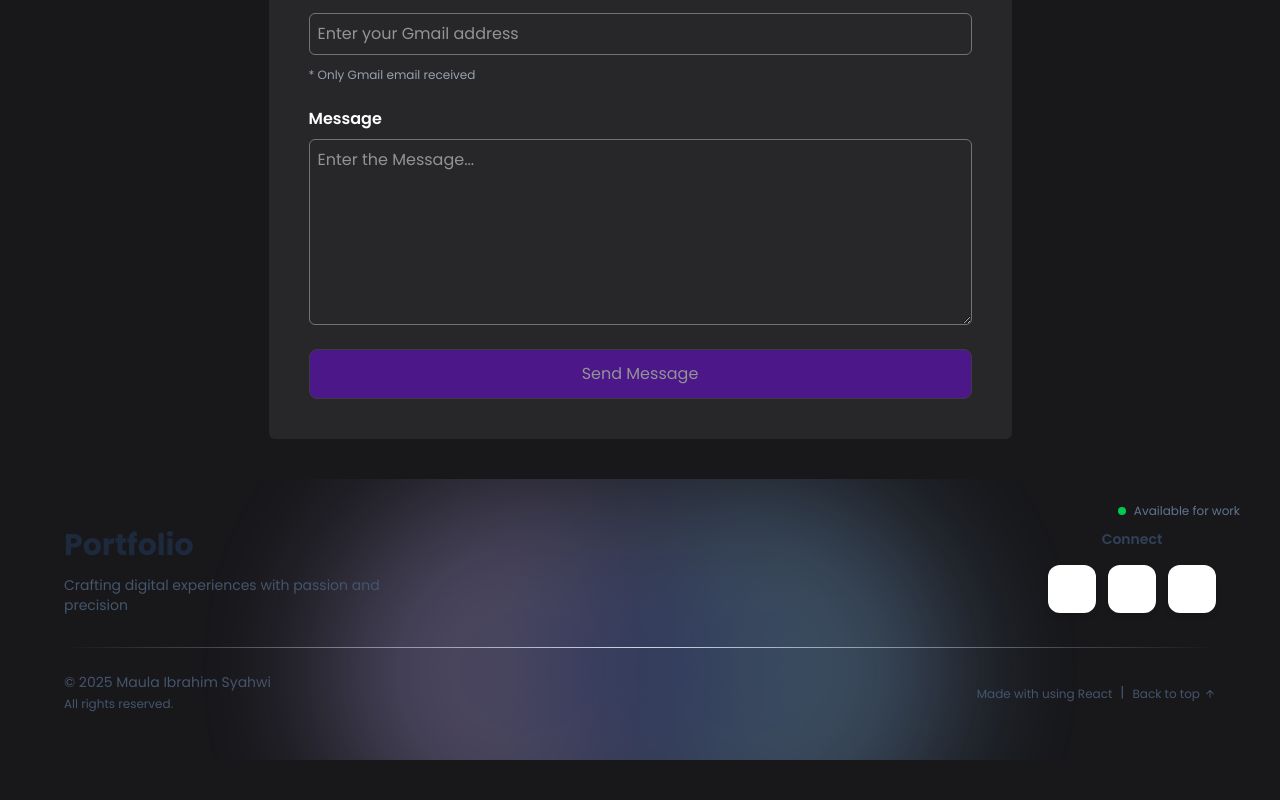
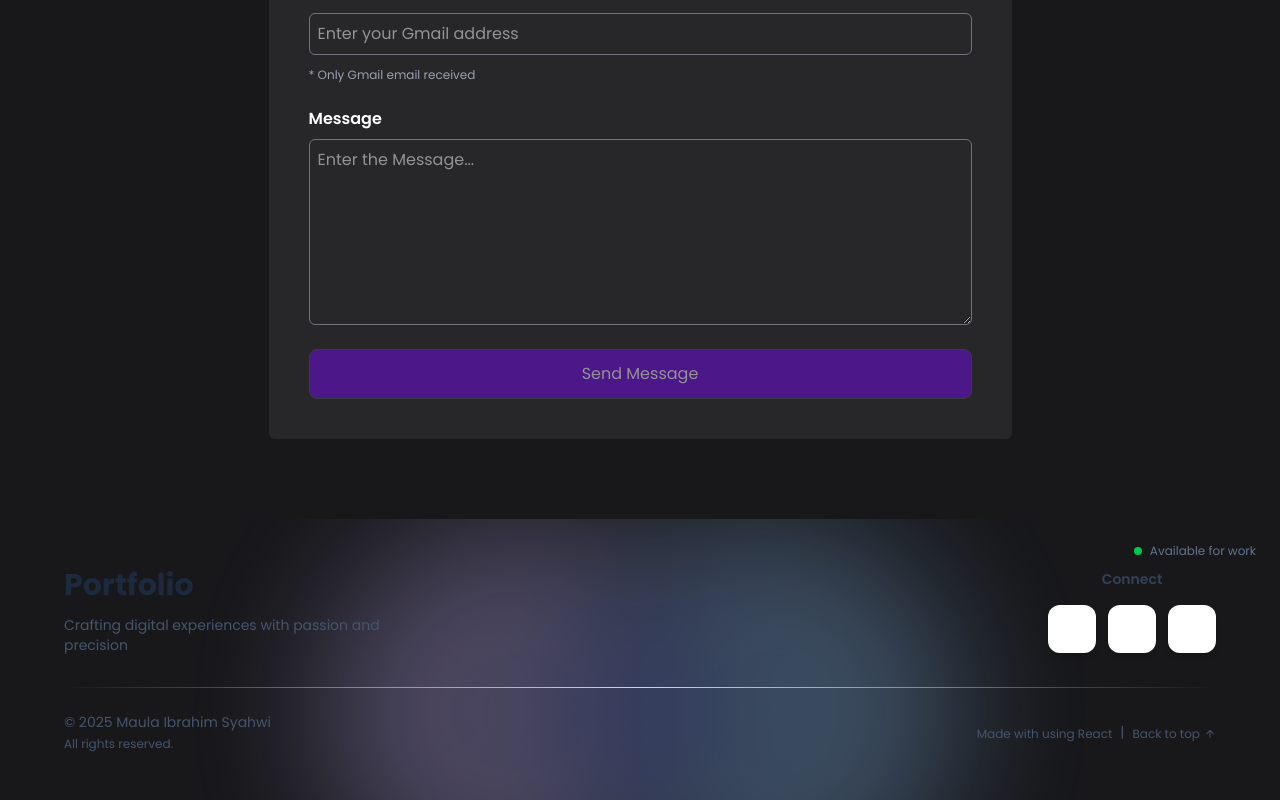
Before and after one commit to maulaibrahimsyahwi/Maula-Ibrahim-Syahwi, a React (Vite) app: page / in a window 1280 px wide. Shown: the part 3593-4393 px from the top of the page. Before the commit the page ends 4353 px from the top, so only its background shows below. Built offline with nearby package versions, Linux system fonts and the light colour scheme.

Commit message:
footer fix

```diff
--- a/src/main.jsx
+++ b/src/main.jsx
@@ -14,11 +14,11 @@ AOS.init();
 createRoot(document.getElementById("root")).render(
   <StrictMode>
     <PreLoader basename={import.meta.env.BASE_URL}>
-      <div className="container mx-auto px-4">
+      <div className="container mx-auto px-4 mb-10">
         <Navbar />
         <App />
-        <Footer />
       </div>
+      <Footer />
     </PreLoader>
   </StrictMode>
 );
```
